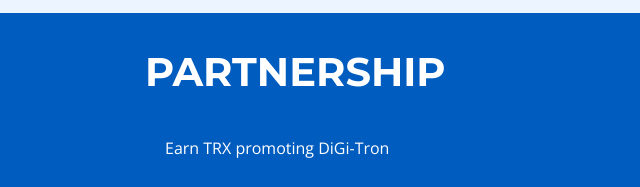
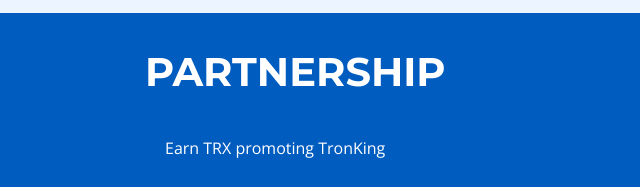
Before and after one commit to shubhamwankhede143/trons, a plain HTML site: page index.html in a window 1280 px wide. Shown: the part 2180-2367 px from the top of the page, 320-960 px from the left. Drawn offline with nearby package versions, Linux system fonts and the light colour scheme; some packages are replaced by stand-ins of ours; a script that the page names is missing; files whose address does not match are found by name.

Commit message:
Update index.html

```diff
--- a/index.html
+++ b/index.html
@@ -346,7 +346,7 @@
                         <div class="business-hours" style="padding-top: 1%;">
                             <h1 class="title" style="padding-top: 4%;"><b><div style="margin-top: 5%;">PARTNERSHIP</div></b></h1>
                             <div data-v-ed2af6cc="" class="card-body">
-                                <p data-v-ed2af6cc="" class="card-text">Earn TRX promoting DiGi-Tron</p>
+                                <p data-v-ed2af6cc="" class="card-text">Earn TRX promoting TronKing</p>
                                 <p data-v-ed2af6cc="" class="card-text">
                                     Get your personal link below &amp; share it to start earning
                                 </p>
```
